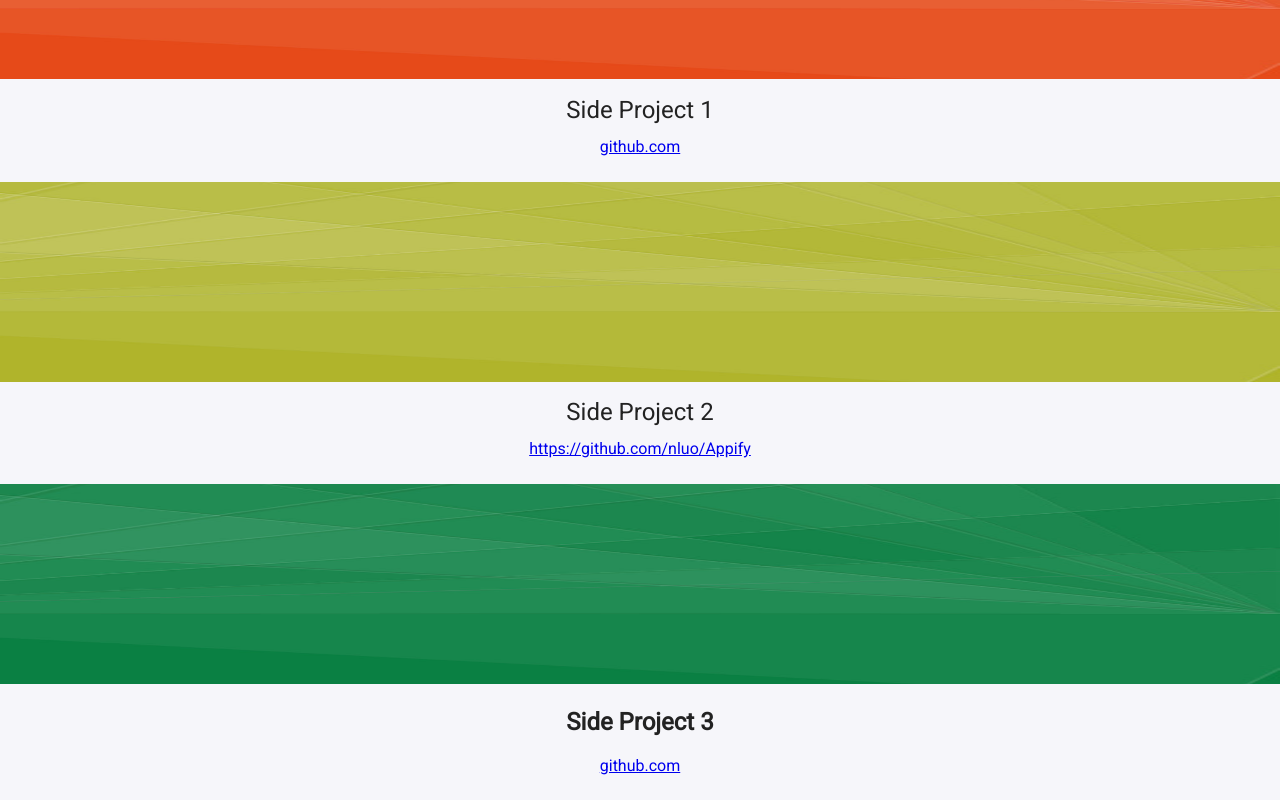
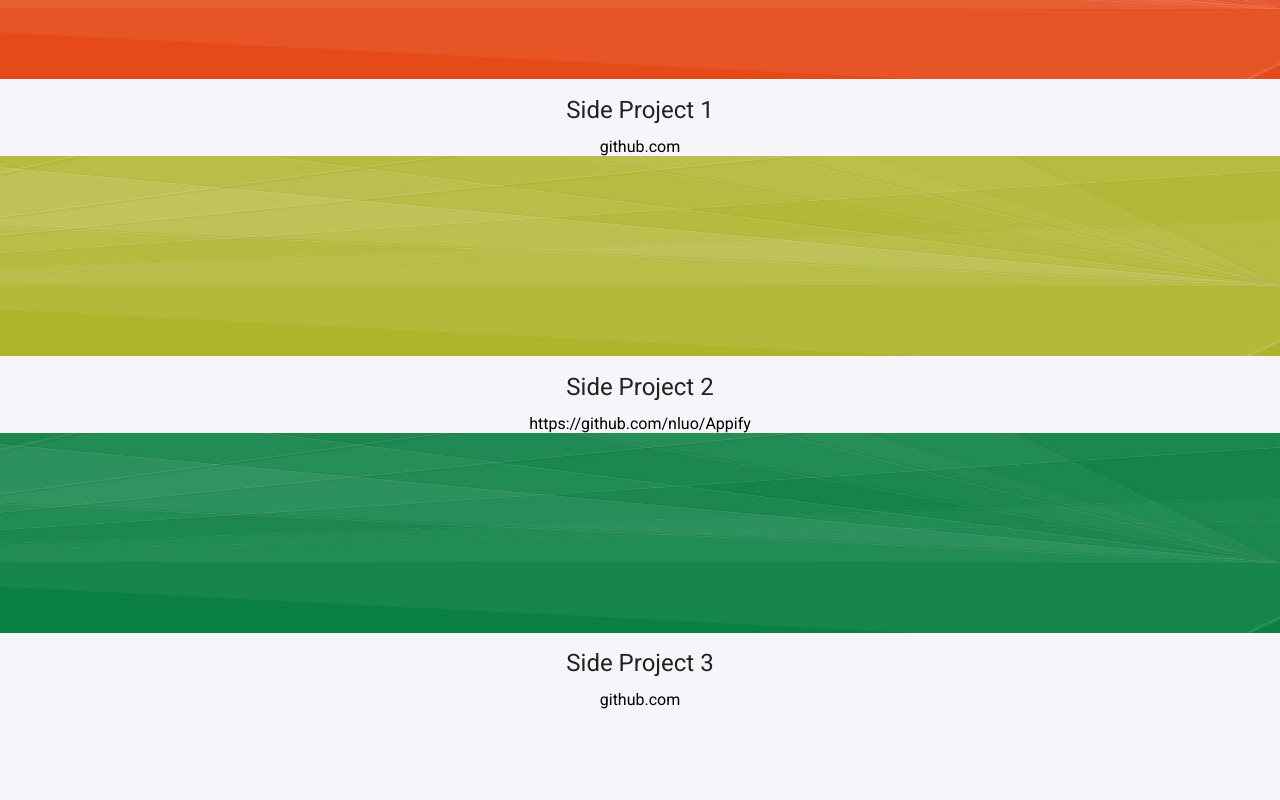
Before and after one commit to nluo/udacity-project1, a plain HTML site: page index.html in a window 1280 px wide. Shown: the part 2113-2913 px from the top of the page. After the commit the page ends 2848 px from the top, so only its background shows below. Drawn offline with Linux system fonts and the light colour scheme.

Commit message:
Updated style

```diff
--- a/index.html
+++ b/index.html
@@ -29,9 +29,9 @@
 				<img src="images/tile-bg-1.jpg">
 				<div class="description">
 					<div class="title"> Side Project 1 </div>
-					<div class="link">
-						<a href="#">github.com </a>
-					</div>
+
+					<a href="#">github.com </a>
+
 				</div>
 			</div>
 
@@ -39,19 +39,17 @@
 				<img src="images/tile-bg-3.jpg">
 				<div class="description">
 					<div class="title"> Side Project 2</div>
-					<div class="link">
-						<a href="#">https://github.com/nluo/Appify</a>
-					</div>
+					<a href="#">https://github.com/nluo/Appify</a>
+
 				</div>
 			</div>
 
 			<div class="box project">
 				<img src="images/tile-bg-5.jpg">
 				<div class="description">
-					<h2> Side Project 3 </h2>
-					<div class="link">
-						<a href="#">github.com </a>
-					</div>
+					<div class="title"> Side Project 3 </div>
+					<a href="#">github.com </a>
+
 				</div>
 			</div>
 		</div>
--- a/style.css
+++ b/style.css
@@ -47,7 +47,8 @@ body{
 	padding: 1%;
 }
 
-.project .description .link {
+.project .description a {
 	padding-bottom: 2%;
-
+	color: black;
+	text-decoration: none;
 }
```
